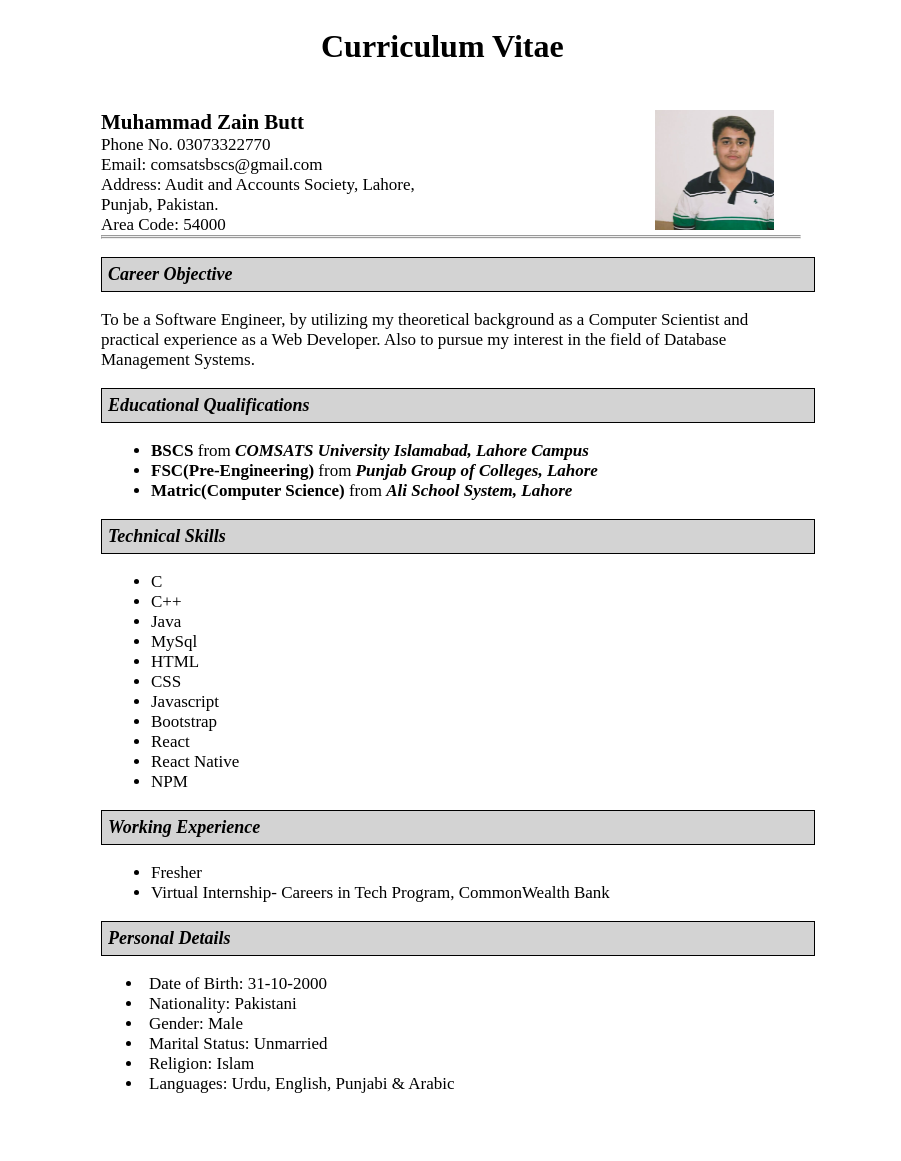
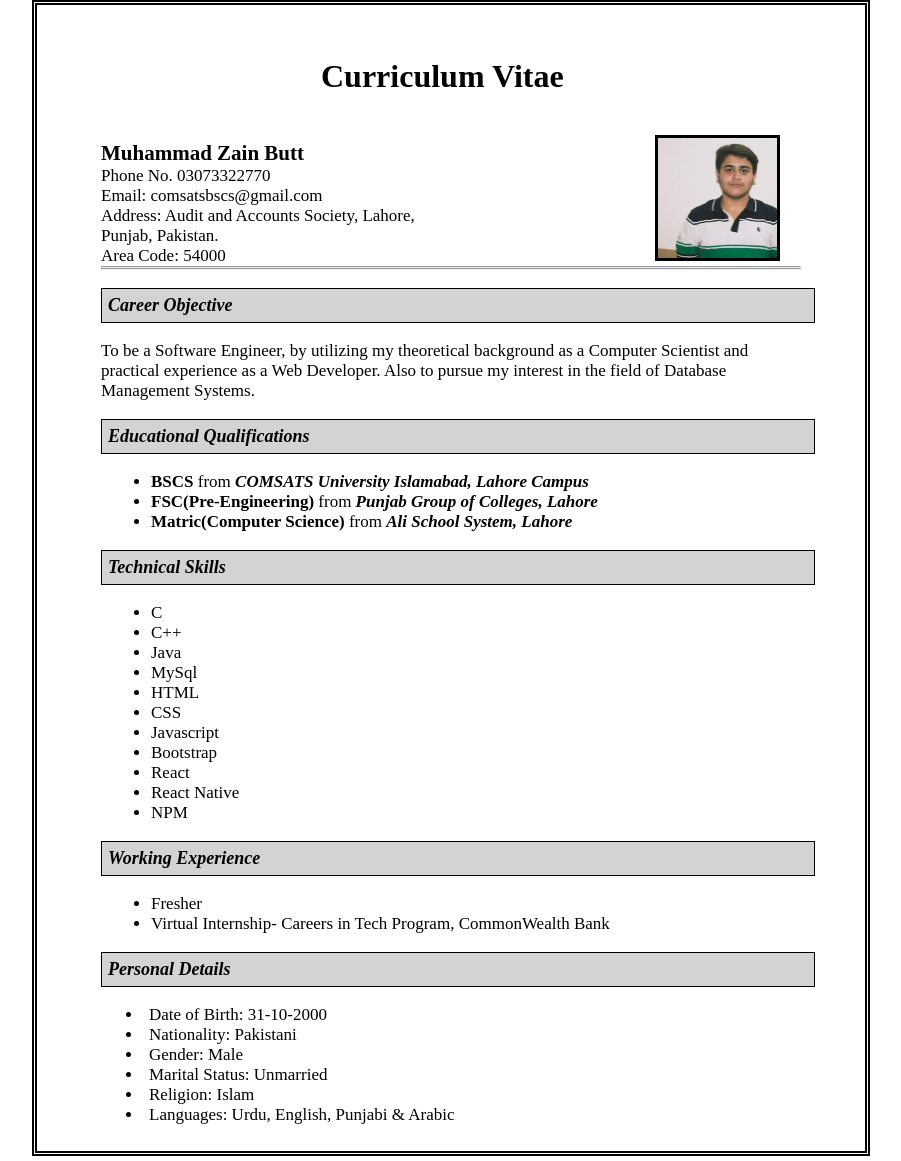
Before and after one commit to zain-mzb/FA18-BCS-187, a PHP site: page / in a window 1280 px wide. Shown: the whole page, without its empty margins (189-1090 px from the left). Before the commit the page ends 1093 px from the top, so only its background shows below. Run offline with PHP 8.4, Linux system fonts and the light colour scheme.

Commit message:
Update styles.css

```diff
--- a/css/styles.css
+++ b/css/styles.css
@@ -3,10 +3,15 @@
   margin: 0px;
 }
 
+
 .outer {
   width: 700px;
   height: 800px;
   margin: 0px auto;
+  border: 5px double black;
+  padding: 5%;
+  padding-bottom: 25%;
+  padding-top:2%;
 }
 .one h1 {
   margin-top: 5%;
@@ -40,4 +45,5 @@ li,ul {
 img {
   width: 17%;
   height: 15%;
+  border: 3px solid black;
 }
```
